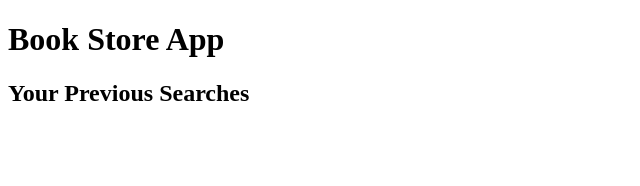
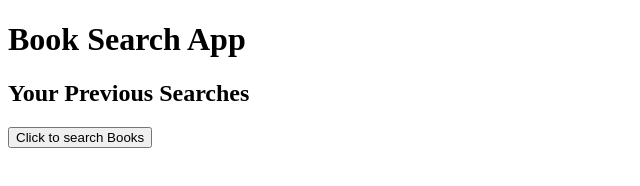
Before and after one commit to ShamsTanweer/BookSearchApp, a plain HTML site: page history.html in a window 1280 px wide. Shown: the whole page, without its empty margins (0-640 px from the left). Drawn offline with Linux system fonts and the light colour scheme.

Commit message:
Update history.html

```diff
--- a/history.html
+++ b/history.html
@@ -3,10 +3,10 @@
   <head>
     <meta charset="utf-8" />
     <meta http-equiv="X-UA-Compatible" content="IE=edge" />
-    <title>Book Store App</title>
+    <title>Book Search App</title>
   </head>
   <body>
-    <h1>Book Store App
+    <h1>Book Search App
     </h1>
     <div hidden>
 
@@ -14,11 +14,15 @@
       <button onclick="searchBooks()">Search</button>
       <button onclick="handleHistory()">History</button>
 
+
     </div>
     <div>
       <h2 >Your Previous Searches</h2>
+      <button onclick="refMain()">Click to search Books</button>
+
       <ol id="search-history"></ol>
     </div>
+
     <div id="book-list"></div>
     <script src="./script.js"></script>
   </body>
```
